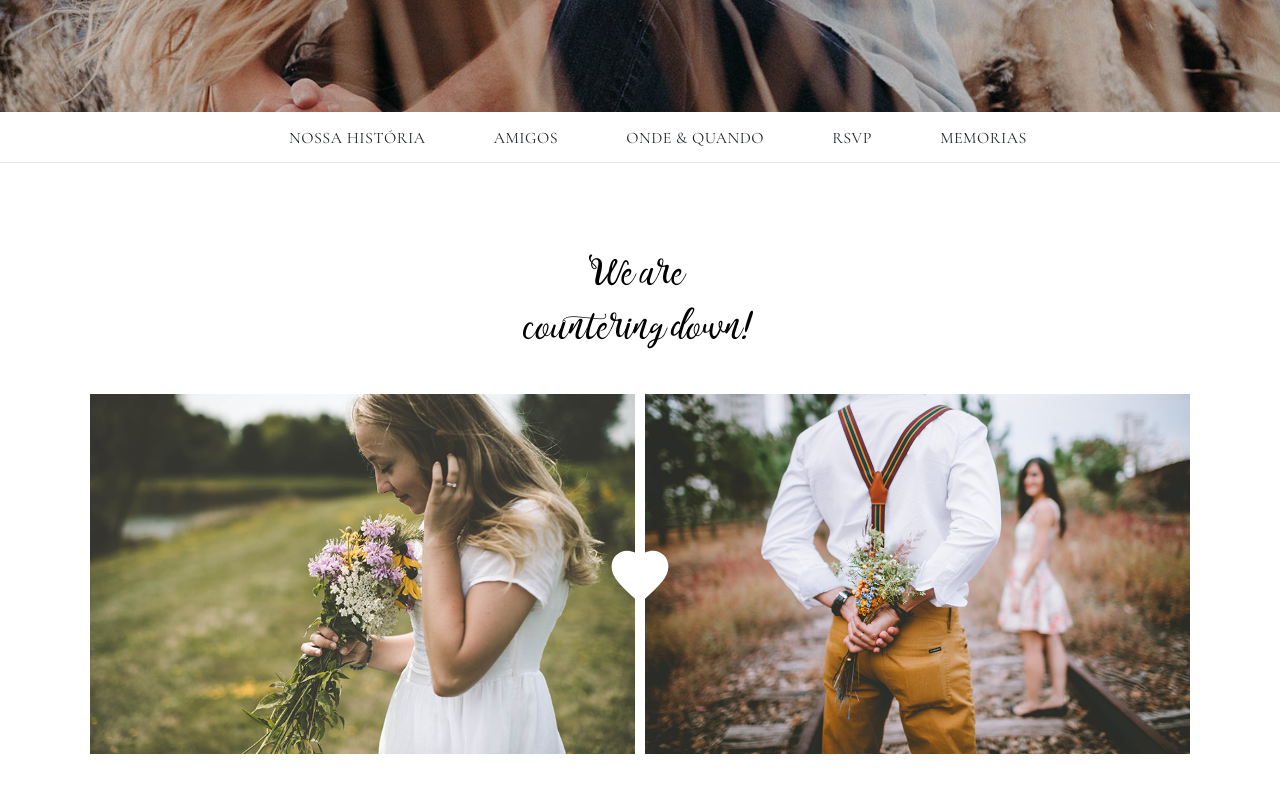
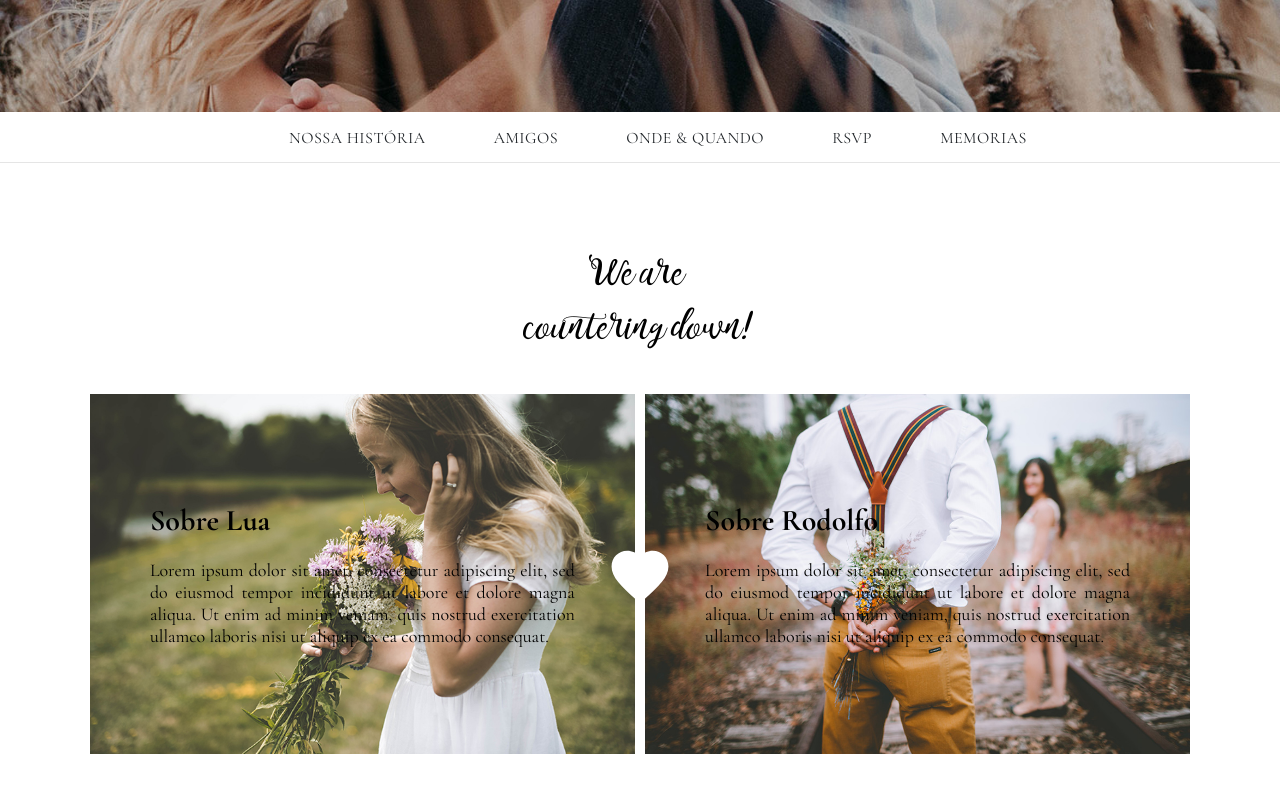
Before and after one commit to lucaskahl/Projeto-Wedding, a website: page index.html in a window 1280 px wide. Shown: the part 608-1400 px from the top of the page. Drawn offline with nearby package versions, Linux system fonts and the light colour scheme.

Commit message:
Base feita, so falta hover effect

```diff
--- a/index.html
+++ b/index.html
@@ -50,7 +50,7 @@
       <div class="content">
         <div class="image -man"></div>
         <div class="text">
-          <h3>Sobre Lua</h3>
+          <h3>Sobre Rodolfo</h3>
           <p>
             Lorem ipsum dolor sit amet, consectetur adipiscing elit, sed do eiusmod tempor incididunt ut labore et
             dolore magna
--- a/sass/objects/_about.scss
+++ b/sass/objects/_about.scss
@@ -40,8 +40,9 @@
   margin: 3px;
 
   position: relative;
-  overflow: hidden;
-
+}
+.about-us .couple .content:hover{
+  background-color: pink;
 }
 
 .about-us .couple .content .image {
@@ -51,10 +52,10 @@
 
   min-height: 360px;
   max-height: 360px;
-}
 
-.about-us .couple .content .image:hover {
-  background-color: blue;
+  cursor: pointer;
+
+  transition: background-color 1s linear;
 }
 
 .about-us .couple .content .image.-woman {
@@ -82,9 +83,6 @@
   top: 50%;
   width: 100%;
   transform: translate(-50%, -50%);
-
-  opacity: 0;
-
 }
 
 .about-us .couple .content .text > h3 {
```
Also changed, not shown: css/style.css.
